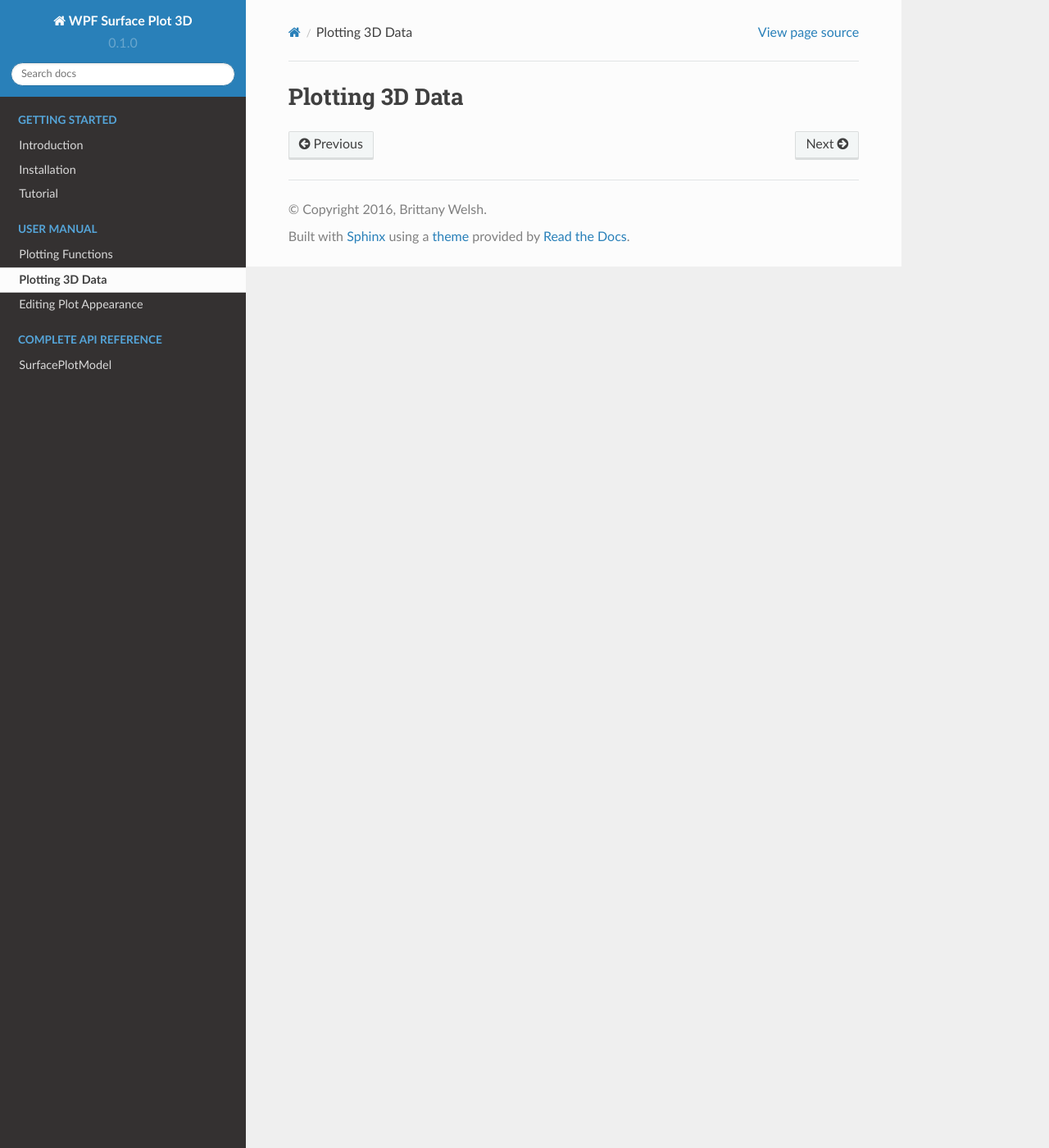
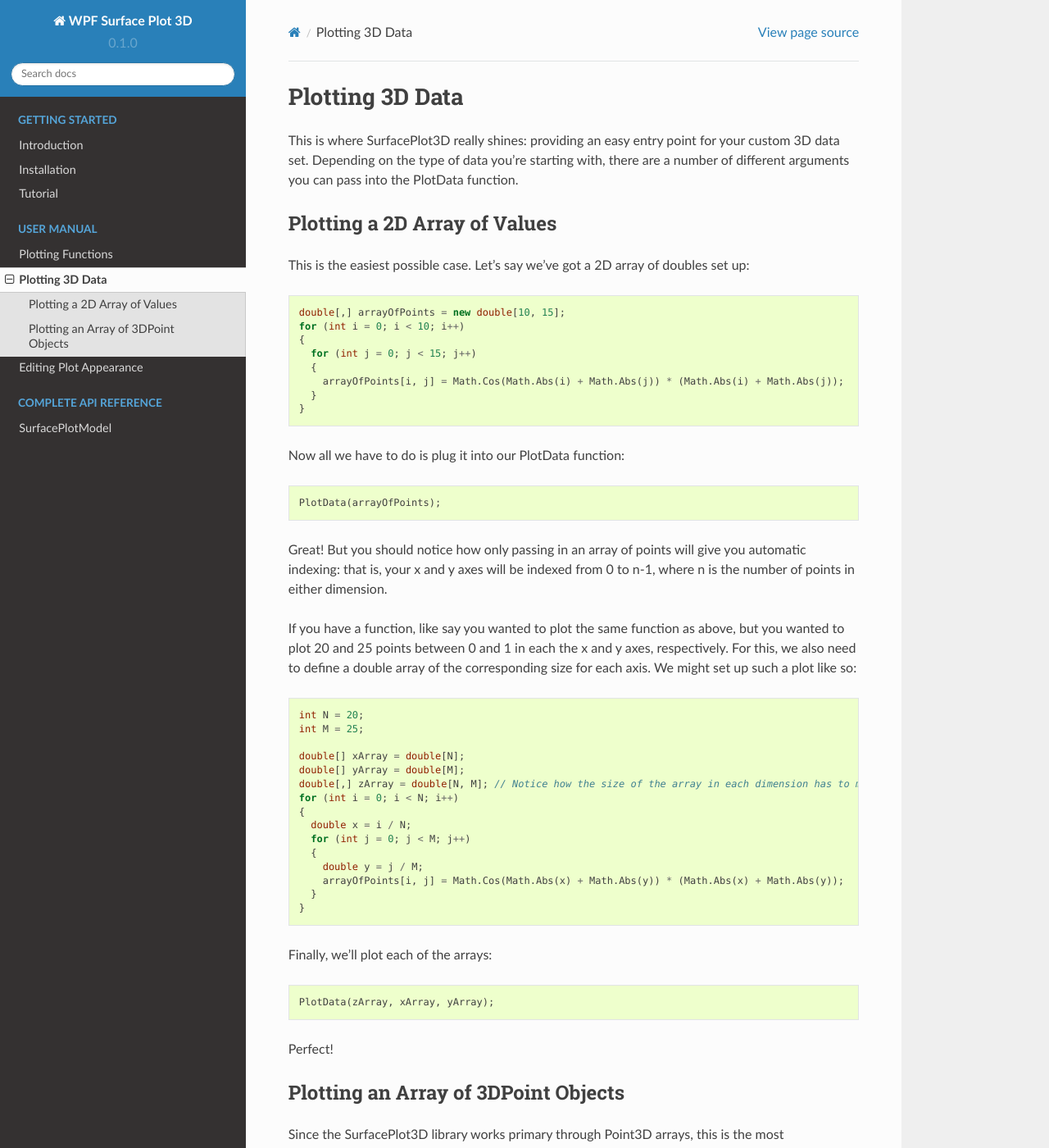
Before and after one commit to brittanybelle/wpf-surfaceplot3d, a Sphinx documentation site: the page built from docs/plottingdata.rst, in a window 1280 px wide and 1400 px high. Shown: the whole window at 82% size. Built offline with Sphinx 7.4.7 and the Read the Docs theme 2.0.0, drawn with Linux system fonts in a browser that asks for light colours; some of the changed text lies outside the part shown.

Commit message:
Update docs (semi-completed draft)

```diff
--- a/docs/install.rst
+++ b/docs/install.rst
@@ -8,7 +8,7 @@ Download the demo project
 
 If you'd just like to test out the library, this option is for you!
 
-Simply grab `the repo <https://github.com/brittanywelsh/wpf-surfaceplot3d>`_ in your preferred format (zip, git clone, etc) and open up the file `WPFSurfacePlot3D/WPFSurfacePlot3D.sln`.
+Simply grab `the repo <https://github.com/brittanywelsh/wpf-surfaceplot3d>`_ in your preferred format (zip, git clone, etc) and open up the file ``WPFSurfacePlot3D/WPFSurfacePlot3D.sln``.
 
 At this point, ensure that `HelixToolkit.Wpf <https://www.nuget.org/packages?q=helixtoolkit>`_ and `Extended WPF Toolkit <https://www.nuget.org/packages/Extended.Wpf.Toolkit/>`_ are installed (I recommend installing via NuGet).
 
@@ -24,7 +24,7 @@ If you just want to use the SurfacePlot3D files, the easiest way to import them
 - `SurfacePlotView.xaml.cs <https://github.com/brittanywelsh/wpf-surfaceplot3d/blob/master/WPFSurfacePlot3D/WPFSurfacePlot3D/SurfacePlotView.xaml.cs>`_
 - `SurfacePlotVisual3D.cs <https://github.com/brittanywelsh/wpf-surfaceplot3d/blob/master/WPFSurfacePlot3D/WPFSurfacePlot3D/SurfacePlotVisual3D.cs>`_
 
-They can be accessed via the namespace `WPFSurfacePlot3D`.
+They can be accessed via the namespace ``WPFSurfacePlot3D``. You will also have to ensure that `HelixToolkit.Wpf <https://www.nuget.org/packages?q=helixtoolkit>`_ is installed in your project.
 
 Coming soon
 -----------
--- a/docs/plottingdata.rst
+++ b/docs/plottingdata.rst
@@ -1,2 +1,55 @@
 Plotting 3D Data
 =================
+
+This is where SurfacePlot3D really shines: providing an easy entry point for your custom 3D data set. Depending on the type of data you're starting with, there are a number of different arguments you can pass into the PlotData function.
+
+Plotting a 2D Array of Values
+-----------------------------
+
+This is the easiest possible case. Let's say we've got a 2D array of doubles set up::
+
+  double[,] arrayOfPoints = new double[10, 15];
+  for (int i = 0; i < 10; i++)
+  {
+    for (int j = 0; j < 15; j++)
+    {
+      arrayOfPoints[i, j] = Math.Cos(Math.Abs(i) + Math.Abs(j)) * (Math.Abs(i) + Math.Abs(j));
+    }
+  }
+
+Now all we have to do is plug it into our PlotData function::
+
+  PlotData(arrayOfPoints);
+
+Great! But you should notice how only passing in an array of points will give you automatic indexing: that is, your x and y axes will be indexed from 0 to n-1, where n is the number of points in either dimension.
+
+If you have a function, like say you wanted to plot the same function as above, but you wanted to plot 20 and 25 points between 0 and 1 in each the x and y axes, respectively. For this, we also need to define a double array of the corresponding size for each axis. We might set up such a plot like so::
+
+  int N = 20;
+  int M = 25;
+
+  double[] xArray = double[N];
+  double[] yArray = double[M];
+  double[,] zArray = double[N, M]; // Notice how the size of the array in each dimension has to match up with the size of the corresponding "axes" array!
+  for (int i = 0; i < N; i++)
+  {
+    double x = i / N;
+    for (int j = 0; j < M; j++)
+    {
+      double y = j / M;
+      arrayOfPoints[i, j] = Math.Cos(Math.Abs(x) + Math.Abs(y)) * (Math.Abs(x) + Math.Abs(y));
+    }
+  }
+
+Finally, we'll plot each of the arrays::
+
+  PlotData(zArray, xArray, yArray);
+
+Perfect!
+
+Plotting an Array of 3DPoint Objects
+------------------------------------
+
+Since the SurfacePlot3D library works primary through Point3D arrays, this is the most straightforward plot. You can plot a 2-dimensional array of Point3D objects by simply passing the array into the PlotData function::
+
+  PlotData(point3DArray);
```
Also changed, not shown: docs/plottingfunctions.rst (+13 -12 lines), docs/surfaceplotmodel.rst (+8 -10 lines), docs/tutorial.rst (+12 -13 lines).
